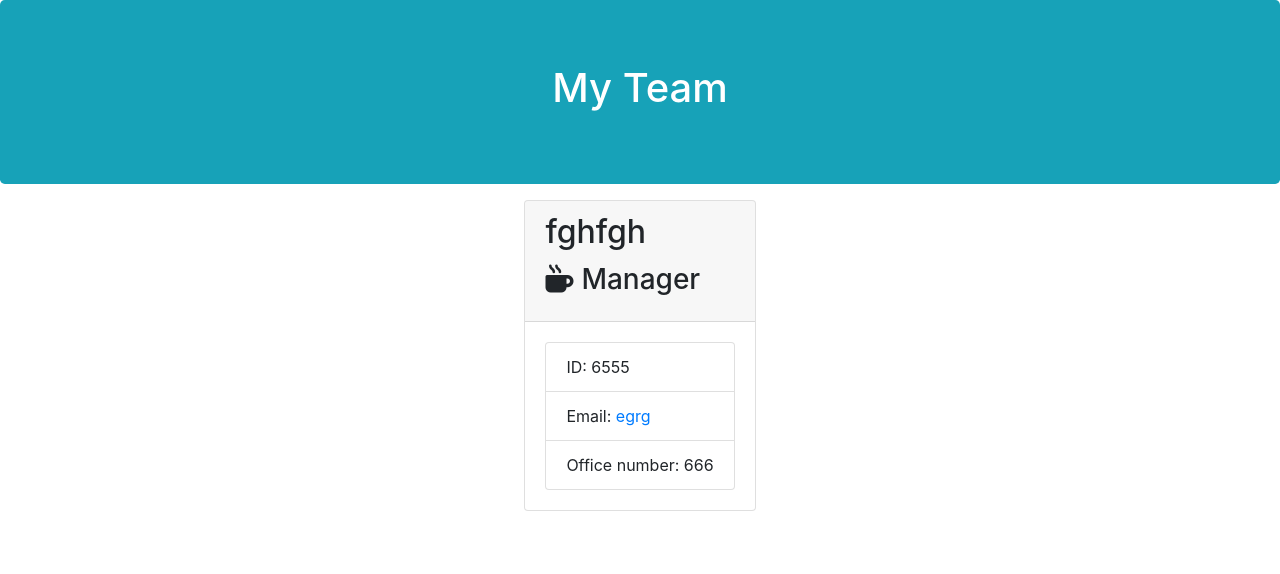
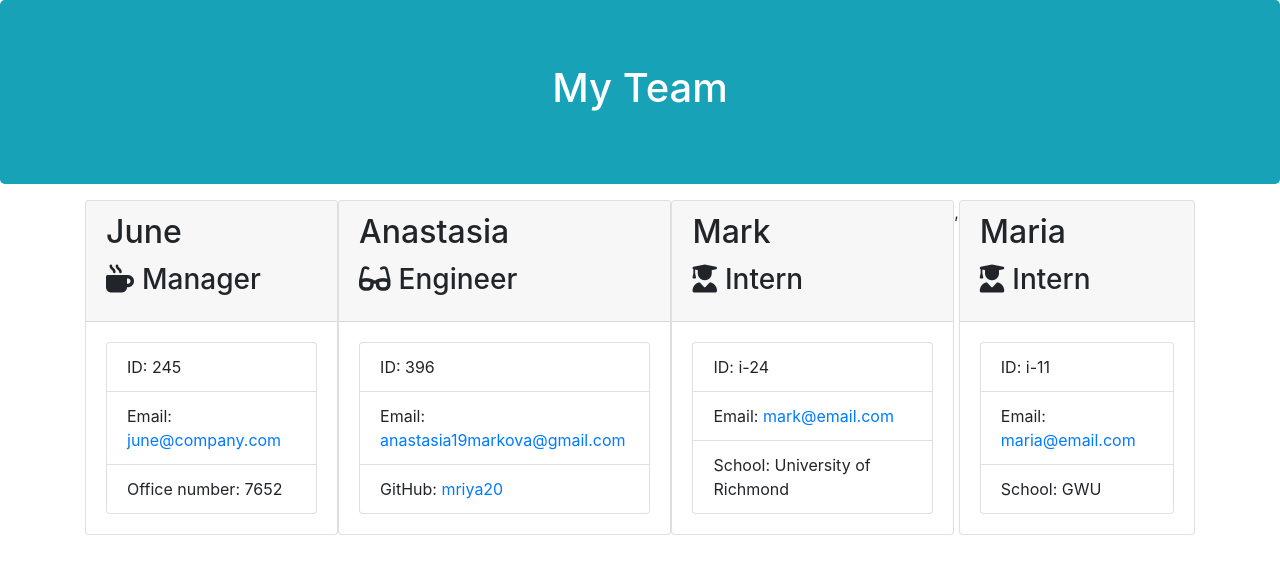
Before and after one commit to mriya20/tem-profile-generator, a website: page output/team.html in a window 1280 px wide. Drawn offline with nearby package versions, Linux system fonts and the light colour scheme.

Commit message:
updated html file

```diff
--- a/output/team.html
+++ b/output/team.html
@@ -24,19 +24,73 @@
             <div class="team-area col-12 d-flex justify-content-center">
                 <div class="card employee-card">
                     <div class="card-header">
-        <h2 class="card-title">fghfgh</h2>
+                        <h2 class="card-title">June</h2>
                         <h3 class="card-title"><i class="fas fa-mug-hot mr-2"></i>Manager</h3>
                     </div>
                     <div class="card-body">
                         <ul class="list-group">
-            <li class="list-group-item">ID: 6555</li>
+                            <li class="list-group-item">ID: 245</li>
                             <li class="list-group-item">
-                Email: <a href="mailto:egrg">egrg</a>
+                                Email: <a href="mailto:jane@company.com">june@company.com</a>
                             </li>
-            <li class="list-group-item">Office number: 666</li>
+                            <li class="list-group-item">Office number: 7652</li>
                         </ul>
                     </div>
                 </div>
+                <div class="card employee-card">
+                    <div class="card-header">
+                        <h2 class="card-title">Anastasia</h2>
+                        <h3 class="card-title"><i class="fas fa-glasses mr-2"></i>Engineer</h3>
+                    </div>
+                    <div class="card-body">
+                        <ul class="list-group">
+                            <li class="list-group-item">ID: 396</li>
+                            <li class="list-group-item">
+                                Email: <a href="mailto:anastasia19markova@gmail.com">anastasia19markova@gmail.com</a>
+                            </li>
+                            <li class="list-group-item">
+                                GitHub:
+                                <a href="https://github.com/mriya20" target="_blank"
+                                    rel="noopener noreferrer">mriya20</a>
+                            </li>
+                        </ul>
+                    </div>
+                </div>
+                <div class="card employee-card">
+                    <div class="card-header">
+                        <h2 class="card-title">Mark</h2>
+                        <h3 class="card-title">
+                            <i class="fas fa-user-graduate mr-2"></i>Intern
+                        </h3>
+                    </div>
+                    <div class="card-body">
+                        <ul class="list-group">
+                            <li class="list-group-item">ID: i-24</li>
+                            <li class="list-group-item">
+                                Email: <a href="mailto:mark@email.com">mark@email.com</a>
+                            </li>
+                            <li class="list-group-item">School: University of Richmond</li>
+                        </ul>
+                    </div>
+                </div>
+                ,<div class="card employee-card">
+                    <div class="card-header">
+                        <h2 class="card-title">Maria</h2>
+                        <h3 class="card-title">
+                            <i class="fas fa-user-graduate mr-2"></i>Intern
+                        </h3>
+                    </div>
+                    <div class="card-body">
+                        <ul class="list-group">
+                            <li class="list-group-item">ID: i-11</li>
+                            <li class="list-group-item">
+                                Email: <a href="mailto:marie@email.com">maria@email.com</a>
+                            </li>
+                            <li class="list-group-item">School: GWU</li>
+                        </ul>
+                    </div>
+                </div>
+
             </div>
         </div>
     </div>
```
Lines whose indentation alone changed are shown as unchanged.
